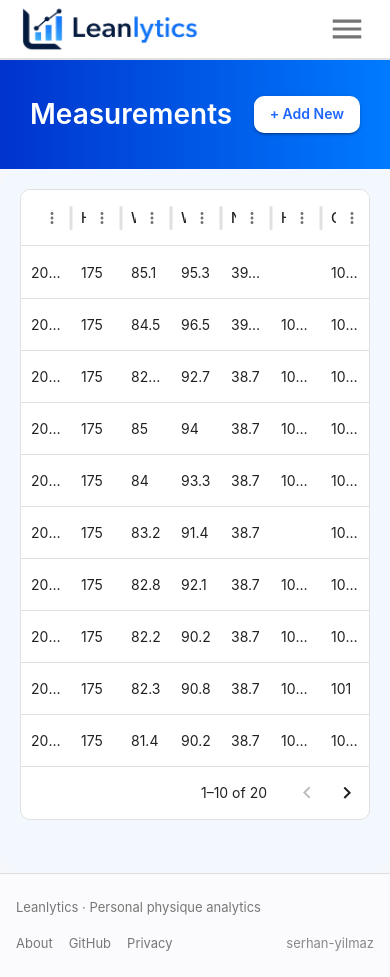
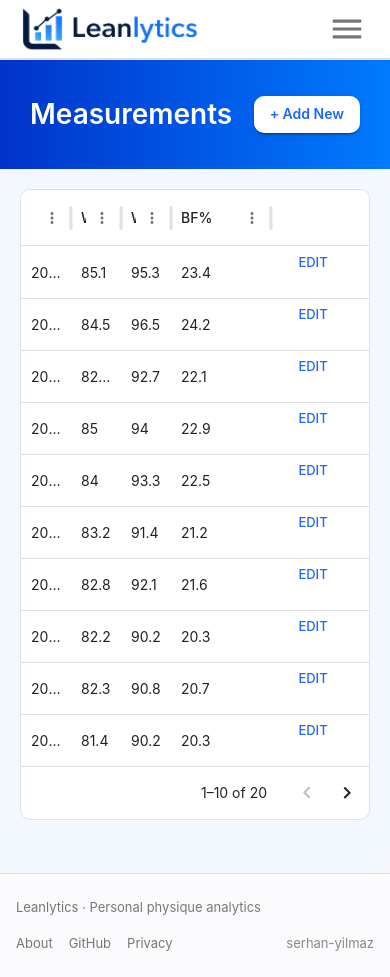
Before and after one commit to serhan-yilmaz/leanlytics, a React (Vite) app in the folder frontend/: page /measurements in a window 390 px wide. Built offline with nearby package versions, Linux system fonts and the light colour scheme.

Commit message:
Update MeasurementTable.tsx

```diff
--- a/frontend/src/components/measurements/MeasurementTable.tsx
+++ b/frontend/src/components/measurements/MeasurementTable.tsx
@@ -1,4 +1,4 @@
-import { Box, Button } from '@mui/material'
+import { Box, Button, useMediaQuery, useTheme } from '@mui/material'
 import { DataGrid, type GridColDef } from '@mui/x-data-grid'
 
 import type { Measurement } from '../../data/types'
@@ -23,6 +23,11 @@ export default function MeasurementTable({
       </Box>
     )
   }
+
+  const theme = useTheme()
+  const isMobile = useMediaQuery(
+    theme.breakpoints.down('md')
+  )
 
   // const pageSize = 5
   // const hidePagination = data.length <= pageSize
@@ -77,11 +82,23 @@ export default function MeasurementTable({
     },
   ]
 
+  const mobileFields = [
+    'date',
+    'weight',
+    'waist',
+    'bodyFat',
+    'actions',
+  ]
+
+  const visibleColumns = isMobile
+    ? columns.filter((c) => mobileFields.includes(c.field))
+    : columns
+
   return (
     <Box sx={{ height: 'auto', width: '100%' }}>
       <DataGrid
         rows={data}
-        columns={columns}
+        columns={visibleColumns}
         getRowId={(row) => row.id}
         onRowDoubleClick={(params) => {
           onEdit?.(params.row.id)
```
